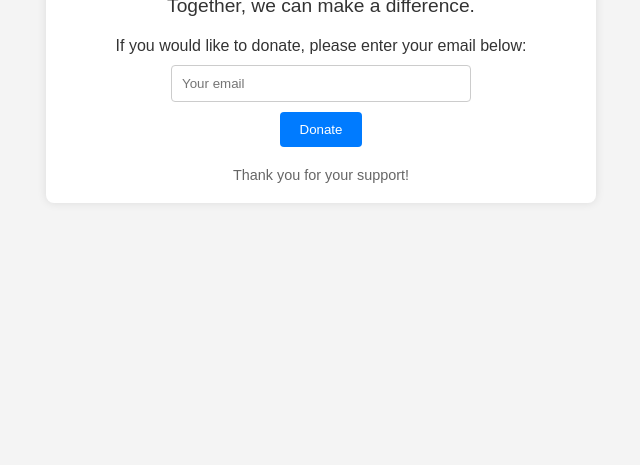
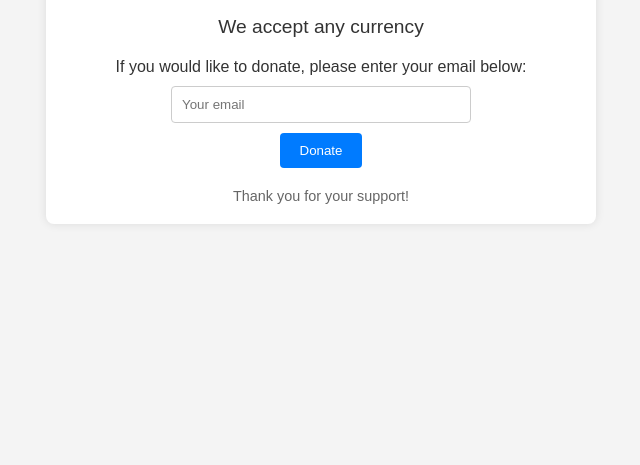
Before and after one commit to AymanQarout02/Support_Gaza_web, a plain HTML site: page index.html in a window 1280 px wide. Shown: the part 335-800 px from the top of the page, without its empty margins (319-959 px from the left). Drawn offline with Linux system fonts and the light colour scheme.

Commit message:
addition in release

```diff
--- a/index.html
+++ b/index.html
@@ -11,6 +11,7 @@
     <header>
         <h1>Welcome to Support Gaza People</h1>
         <p>Together, we can make a difference.</p>
+        <p>We accept any currency</p>
     </header>
     <main>
         <p>If you would like to donate, please enter your email below:</p>
```
